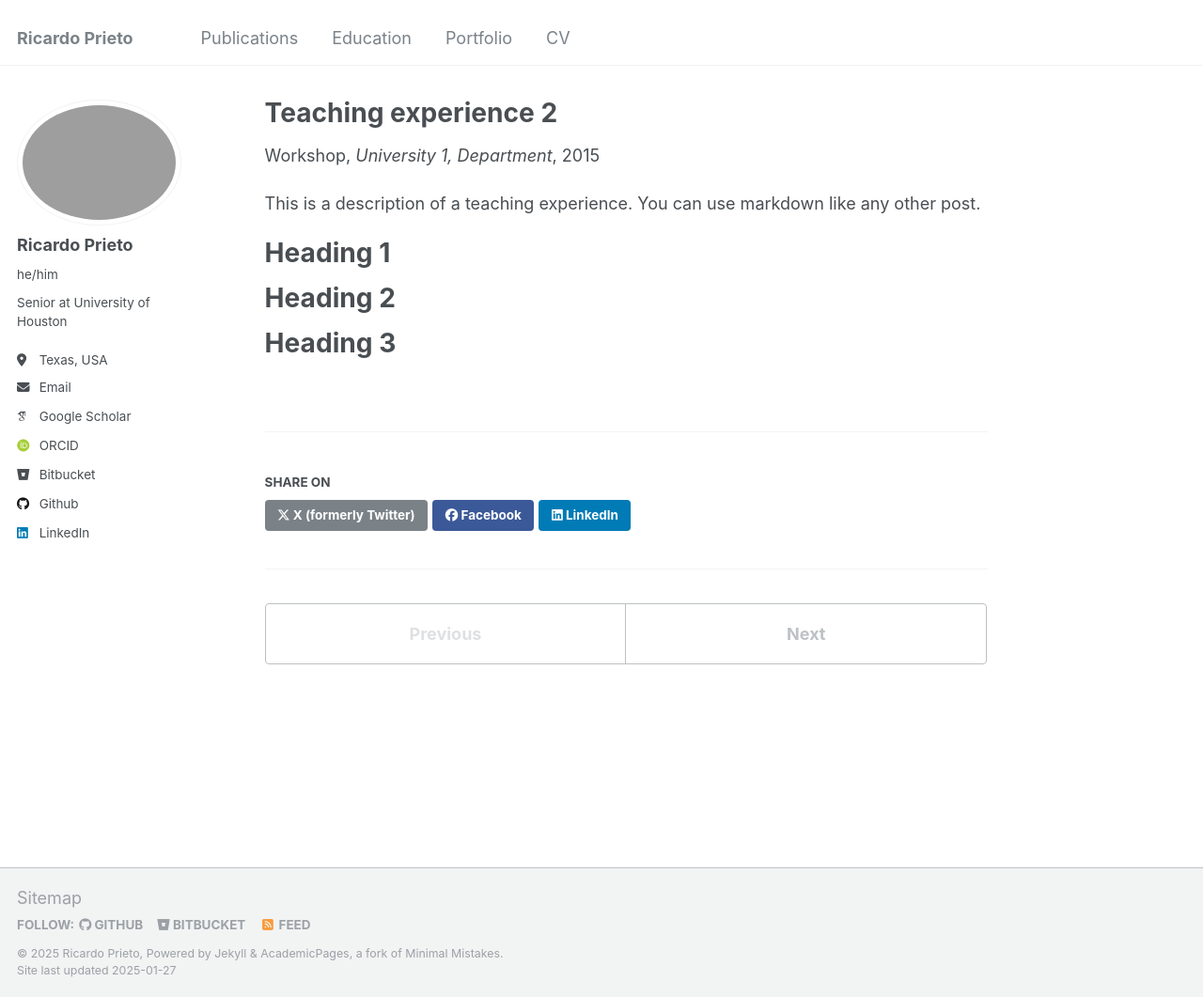
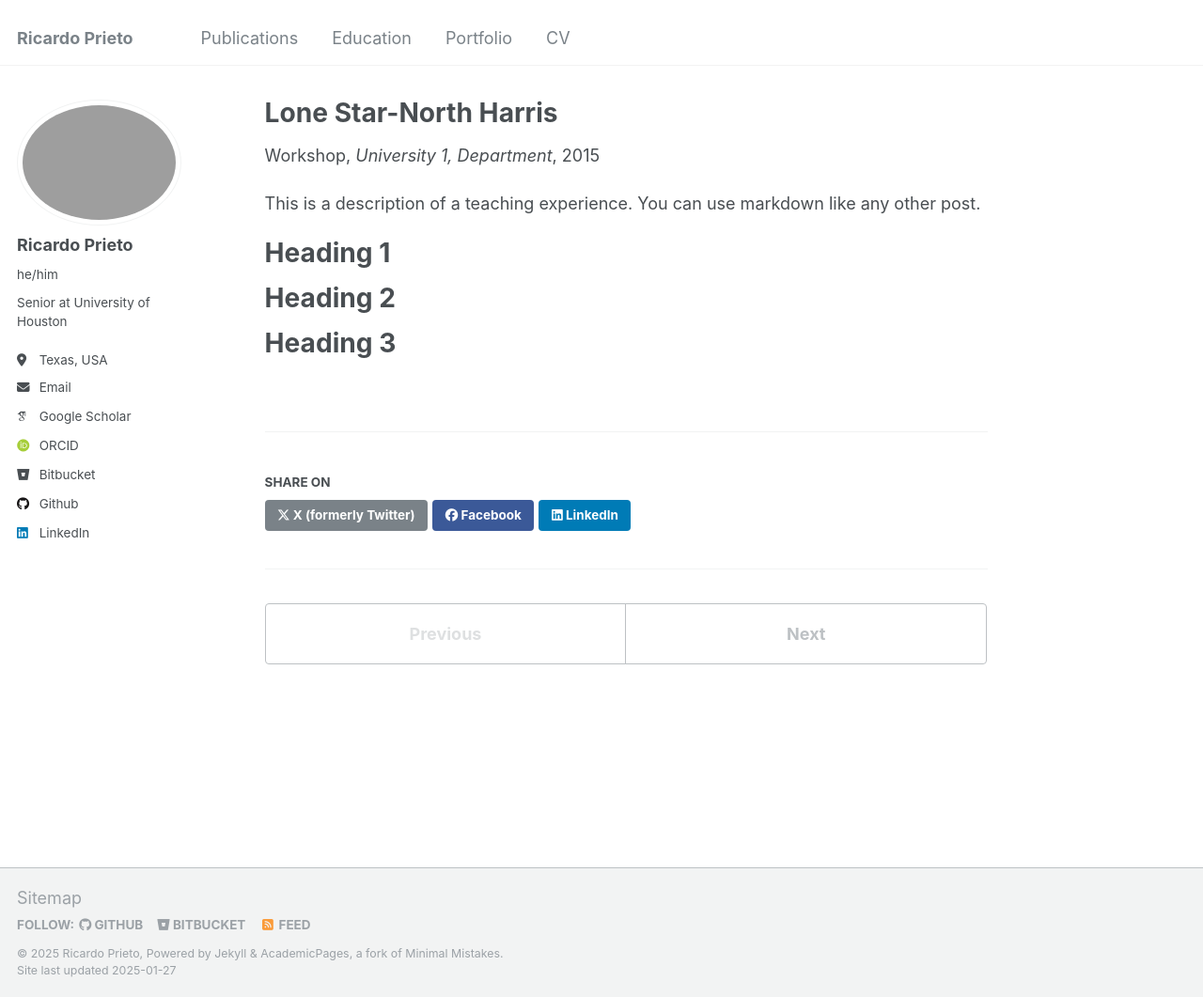
Before and after one commit to ricarpr/ricarpr.github.io, a Jekyll site: the page built from _teaching/2015-spring-teaching-2.md, in a window 1280 px wide and 1061 px high. Shown: the whole window at 94% size. Built offline with Jekyll 4.4.1, drawn with Linux system fonts in a browser that asks for light colours; some web fonts are replaced.

Commit message:
Update 2015-spring-teaching-2.md

```diff
--- a/_teaching/2015-spring-teaching-2.md
+++ b/_teaching/2015-spring-teaching-2.md
@@ -1,5 +1,5 @@
 ---
-title: "Teaching experience 2"
+title: "Lone Star-North Harris"
 collection:
 type: "Workshop"
 permalink: /teaching/2015-spring-teaching-1
```
